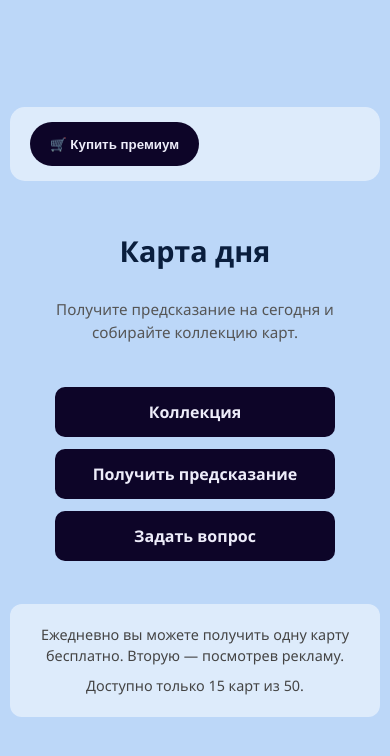
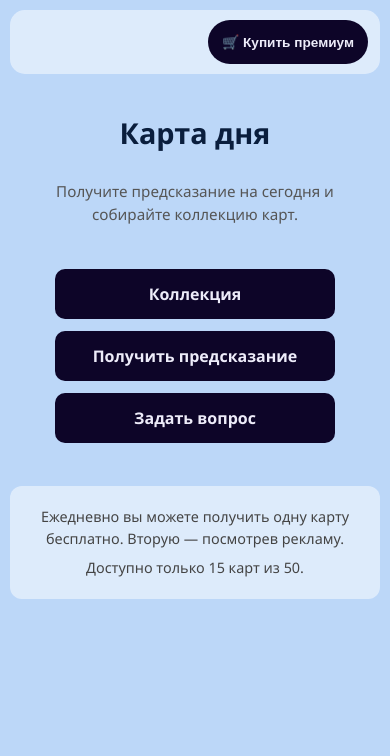
Before and after one commit to TomayGrantz89/hero-message-day, an Angular app: page / in a window 390 px wide. Shown: the top 756 px of the page. Built offline with nearby package versions, Linux system fonts and the light colour scheme.

Commit message:
Fix. Header

```diff
--- a/src/app/pages/collection/collection.html
+++ b/src/app/pages/collection/collection.html
@@ -4,6 +4,11 @@
     <h1>Коллекция карт</h1>
     <div class="stats">
       <div>Коллекция: {{ getCollectedCount() }} / {{ totalCards }}</div>
+    </div>
+    <div class="premium-header" *ngIf="!isPremium">
+      <button class="btn-premium" (click)="purchasePremium()">
+        🛒 Купить премиум
+      </button>
     </div>
   </header>
 
@@ -71,11 +76,9 @@
   </main>
 
   <footer class="footer">
-    <p>Карты, полученные в разделе "Получить предсказание", автоматически добавляются сюда.</p>
-    <p>Серые карты с надписью "Не получена" ещё не открыты — продолжайте собирать предсказания!</p>
 
     <!-- Premium benefits section - shown only for non-premium users -->
-    <div class="premium-benefits" *ngIf="!isPremium">
+    <!-- <div class="premium-benefits" *ngIf="!isPremium">
       <h2 class="premium-title">⭐ Премиум-преимущества:</h2>
       <ul class="premium-list">
         <li>2 попытки в день (без рекламы)</li>
@@ -83,6 +86,6 @@
         <li>Нет рекламы</li>
         <li>Карты добавляются в вашу коллекцию автоматически.</li>
       </ul>
-    </div>
+    </div> -->
   </footer>
 </div>
--- a/src/app/pages/collection/collection.scss
+++ b/src/app/pages/collection/collection.scss
@@ -50,6 +50,28 @@
     font-size: 1.2rem;
     border: 1px solid #a0b8d6;
     color: #5a6a7a;
+  }
+
+  .premium-header {
+    display: flex;
+    justify-content: space-between;
+    align-items: center;
+    gap: 20px;
+
+    .btn-premium {
+      background: #0D0528;
+      color: #EDECF9;
+      border: none;
+      padding: 10px 20px;
+      border-radius: 25px;
+      font-weight: bold;
+      cursor: pointer;
+      transition: transform 0.2s;
+
+      &:hover {
+        transform: scale(1.05);
+      }
+    }
   }
 }
 
@@ -489,6 +511,18 @@
       padding: 10px 20px;
       font-size: 1.1rem;
     }
+
+    .premium-header {
+      order: 4;
+      width: 100%;
+      text-align: center;
+      justify-content: center;
+
+      .btn-premium {
+        width: 100%;
+        text-align: center;
+      }
+    }
   }
 
   .grid {
@@ -603,6 +637,13 @@
     .stats {
       font-size: 1rem;
       padding: 8px 16px;
+    }
+
+    .premium-header {
+      .btn-premium {
+        padding: 8px 16px;
+        font-size: 0.95rem;
+      }
     }
   }
 
@@ -955,6 +996,16 @@
               font-size: 1rem;
               padding: 8px 16px;
             }
+
+            .premium-header {
+              order: 3;
+              width: auto;
+
+              .btn-premium {
+                padding: 8px 16px;
+                font-size: 0.95rem;
+              }
+            }
           }
 
           .grid {
--- a/src/app/pages/collection/collection.ts
+++ b/src/app/pages/collection/collection.ts
@@ -192,4 +192,10 @@ export class Collection implements OnInit {
   getCollectedCount(): number {
     return this.collectionCards.filter(item => item.owned).length;
   }
+
+  purchasePremium(): void {
+    this.premium.activatePremium();
+    this.isPremium = true;
+    this.totalCards = 50;
+  }
 }
--- a/src/app/pages/home/home.html
+++ b/src/app/pages/home/home.html
@@ -1,4 +1,5 @@
 <div class="home-container">
+  <header class="header">
     <div class="premium-header" [class.premium]="isPremium" [class.free]="!isPremium">
       <button *ngIf="!isPremium" class="btn-premium" (click)="purchasePremium()">
         🛒 Купить премиум
@@ -8,6 +9,7 @@
         Премиум-доступ активен
       </div>
     </div>
+  </header>
 
   <h1>Карта дня</h1>
   <p>Получите предсказание на сегодня и собирайте коллекцию карт.</p>
--- a/src/app/pages/home/home.scss
+++ b/src/app/pages/home/home.scss
@@ -2,7 +2,6 @@
   display: flex;
   flex-direction: column;
   align-items: center;
-  justify-content: center;
   min-height: 100vh;
   padding: 20px;
   text-align: center;
@@ -10,16 +9,23 @@
   color: #333;
   font-family: 'Segoe UI', Tahoma, Geneva, Verdana, sans-serif;
 
-  .premium-header {
+  .header {
     display: flex;
-    justify-content: space-between;
+    justify-content: flex-end;
     align-items: center;
-    width: 100%;
-    max-width: 600px;
     padding: 15px 20px;
     background: rgba(255, 255, 255, 0.5);
     border-radius: 15px;
     margin-bottom: 30px;
+    width: 100%;
+    box-sizing: border-box;
+
+    .premium-header {
+      display: flex;
+      justify-content: flex-end;
+      align-items: center;
+      gap: 20px;
+      width: 100%;
 
       &.premium {
         .premium-status {
@@ -39,6 +45,10 @@
         gap: 10px;
         font-size: 18px;
         font-weight: 600;
+
+        .premium-icon {
+          font-size: 24px;
+        }
       }
 
       .btn-premium {
@@ -53,6 +63,7 @@
 
         &:hover {
           transform: scale(1.05);
+        }
       }
     }
   }
@@ -150,6 +161,26 @@
   .home-container {
     padding: 15px;
 
+    .header {
+      padding: 12px 15px;
+      margin-bottom: 25px;
+
+      .premium-header {
+        .premium-status {
+          font-size: 16px;
+
+          .premium-icon {
+            font-size: 22px;
+          }
+        }
+
+        .btn-premium {
+          padding: 8px 16px;
+          font-size: 0.95rem;
+        }
+      }
+    }
+
     h1 {
       font-size: 2rem;
       margin-bottom: 0.8rem;
@@ -195,6 +226,26 @@
     padding: 10px;
     min-height: calc(100vh - 20px);
 
+    .header {
+      padding: 10px 12px;
+      margin-bottom: 20px;
+
+      .premium-header {
+        .premium-status {
+          font-size: 14px;
+
+          .premium-icon {
+            font-size: 20px;
+          }
+        }
+
+        .btn-premium {
+          padding: 6px 14px;
+          font-size: 0.85rem;
+        }
+      }
+    }
+
     h1 {
       font-size: 1.8rem;
     }
@@ -230,6 +281,26 @@
       .home-container {
         padding: 15px;
         min-height: auto;
+
+        .header {
+          padding: 10px 15px;
+          margin-bottom: 20px;
+
+          .premium-header {
+            .premium-status {
+              font-size: 14px;
+
+              .premium-icon {
+                font-size: 18px;
+              }
+            }
+
+            .btn-premium {
+              padding: 6px 14px;
+              font-size: 0.85rem;
+            }
+          }
+        }
 
         h1 {
           font-size: 1.8rem;
@@ -281,6 +352,26 @@
 // Very small screens (phones in portrait)
 @media (max-width: 360px) {
   .home-container {
+    .header {
+      padding: 8px 10px;
+      margin-bottom: 15px;
+
+      .premium-header {
+        .premium-status {
+          font-size: 13px;
+
+          .premium-icon {
+            font-size: 18px;
+          }
+        }
+
+        .btn-premium {
+          padding: 5px 12px;
+          font-size: 0.8rem;
+        }
+      }
+    }
+
     h1 {
       font-size: 1.6rem;
     }
--- a/src/app/pages/prediction/prediction.html
+++ b/src/app/pages/prediction/prediction.html
@@ -4,11 +4,14 @@
     <div class="timer">
       До следующего предсказания: <strong>{{ timer }}</strong>
     </div>
-    <button *ngIf="!isPremium" class="btn-premium" (click)="purchasePremium()">
-      🛒 Купить премиум
-    </button>
-    <div *ngIf="isPremium" class="premium-indicator premium">
-      ⭐ Премиум
+    <div class="premium-header" [class.premium]="isPremium" [class.free]="!isPremium">
+      <button *ngIf="!isPremium" class="btn-premium" (click)="purchasePremium()">
+        🛒 Купить премиум
+      </button>
+      <div *ngIf="isPremium" class="premium-status">
+        <span class="premium-icon">⭐</span>
+        Премиум-доступ активен
+      </div>
     </div>
     <button class="ad-button" (click)="showAdModal = true" *ngIf="attemptsRemaining <= 0 && attemptService.canWatchAd() && !isPremium">
       📺 Реклама
--- a/src/app/pages/prediction/prediction.scss
+++ b/src/app/pages/prediction/prediction.scss
@@ -47,13 +47,34 @@
     }
   }
 
-  .premium-indicator {
-    font-size: 1.1rem;
-    background: #BCD7F8;
-    padding: 10px 20px;
-    border-radius: 10px;
-    border: 1px solid #a0b8d6;
-    color: #5a6a7a;
+  .premium-header {
+    display: flex;
+    justify-content: space-between;
+    align-items: center;
+    gap: 20px;
+
+    &.premium {
+      .premium-status {
+        color: #0a1e3d;
+      }
+    }
+
+    &.free {
+      .premium-status {
+        color: #555;
+      }
+    }
+
+    .premium-status {
+      display: flex;
+      align-items: center;
+      gap: 10px;
+      font-size: 18px;
+      font-weight: 600;
+
+      .premium-icon {
+        font-size: 24px;
+      }
     }
 
     .btn-premium {
@@ -68,6 +89,7 @@
 
       &:hover {
         transform: scale(1.05);
+      }
     }
   }
 
@@ -424,12 +446,20 @@
       font-size: 1rem;
     }
 
-    .premium-indicator {
+    .premium-header {
       order: 3;
       width: 100%;
       text-align: center;
-      padding: 10px 15px;
-      font-size: 1rem;
+      justify-content: center;
+
+      .premium-status {
+        justify-content: center;
+      }
+
+      .btn-premium {
+        width: 100%;
+        text-align: center;
+      }
     }
 
     .ad-button {
@@ -520,9 +550,15 @@
       padding: 8px 12px;
     }
 
-    .premium-indicator {
+    .premium-header {
+      .premium-status {
         font-size: 0.95rem;
-      padding: 8px 12px;
+      }
+
+      .btn-premium {
+        padding: 8px 16px;
+        font-size: 0.95rem;
+      }
     }
 
     .ad-button {
--- a/src/app/pages/prediction/prediction.ts
+++ b/src/app/pages/prediction/prediction.ts
@@ -154,8 +154,10 @@ export class Prediction implements OnInit, OnDestroy {
             return; // No attempt available
           }
         } else {
-          // For new card after ad, also add to collection (already done in loadRandomCard(true))
+          // For new card after ad or drawNewCard, also add to collection (already done in loadRandomCard(true))
           this.addCurrentCardToCollection();
+          // Reset flag so subsequent clicks work normally
+          this.isNewCardAfterAd = false;
         }
         this.flipToFace();
       } else if (this.attemptService.canWatchAd()) {
@@ -221,7 +223,7 @@ export class Prediction implements OnInit, OnDestroy {
 
   drawNewCard(): void {
     // Premium user with remaining attempts wants to draw a new card
-    // Use one attempt
+    // Use one attempt (already consumed here)
     const used = this.attemptService.useAttempt();
     if (used) {
       this.updateAttempts();
@@ -230,6 +232,8 @@ export class Prediction implements OnInit, OnDestroy {
       // Reset card display to show back side
       this.showCardFace = false;
       this.showPrediction = false;
+      // Mark as "new card after attempt" so flipCard() doesn't consume another attempt
+      this.isNewCardAfterAd = true;
     }
   }
 
```
Lines whose indentation alone changed are shown as unchanged.
